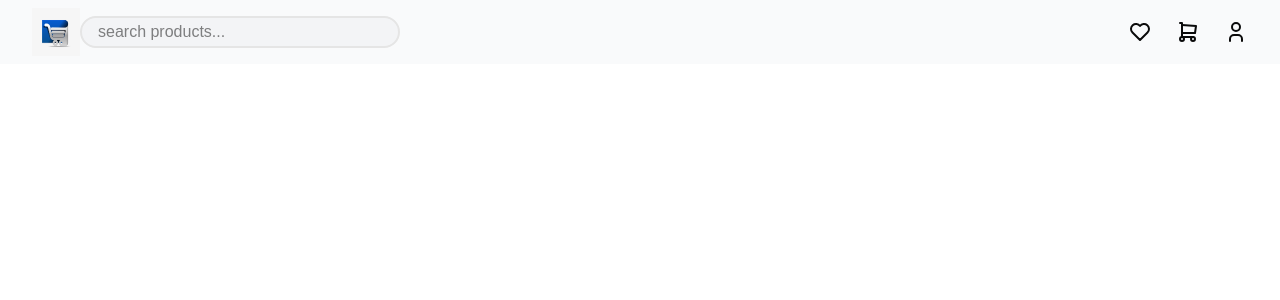
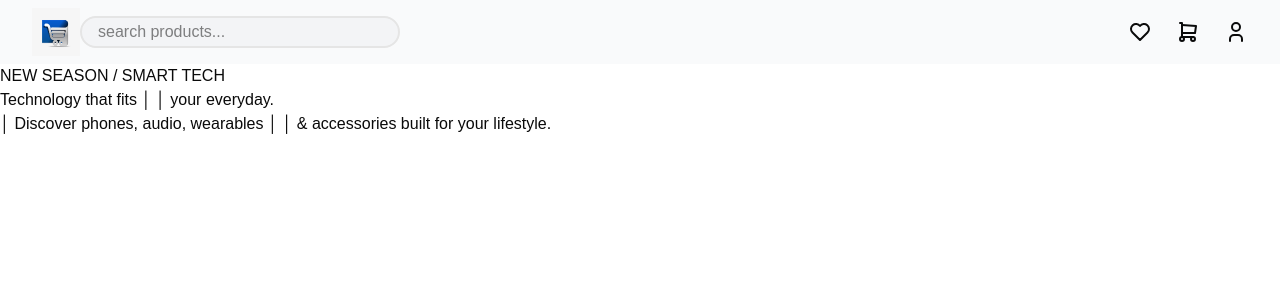
Before and after one commit to balaprasadpenta/ecommerce, a React (Vite) app in the folder my-app/: page / in a window 1280 px wide. Shown: the top 300 px of the page. Built offline with nearby package versions, Linux system fonts and the light colour scheme.

Commit message:
changess

```diff
--- a/my-app/src/App.tsx
+++ b/my-app/src/App.tsx
@@ -1,10 +1,12 @@
 import "./App.css";
+
 import HomePage from "./pages/HomePage";
 
 function App() {
   return (
     <>
       <HomePage />
+
     </>
   );
 }
--- a/my-app/src/components/hero/HeroSection.tsx
+++ b/my-app/src/components/hero/HeroSection.tsx
@@ -1,9 +1,17 @@
-import React from 'react'
+
 
 const HeroSection = () => {
   return (
-    <div>HeroSection</div>
-  )
-}
+    <div>
+      <p> NEW SEASON / SMART TECH </p>
+      <p> Technology that fits │ │ your everyday. </p>
 
-export default HeroSection
+      <p>
+        │ Discover phones, audio, wearables │ │ & accessories built for your
+        lifestyle.
+      </p>
+    </div>
+  );
+};
+
+export default HeroSection;
--- a/my-app/src/pages/HomePage.tsx
+++ b/my-app/src/pages/HomePage.tsx
@@ -1,9 +1,12 @@
+import HeroSection from "@/components/hero/HeroSection";
 import Navbar from "@/components/navbar/Navbar";
+
 
 const HomePage = () => {
   return (
     <div>
       <Navbar />
+      <HeroSection />
     </div>
   );
 };
```
